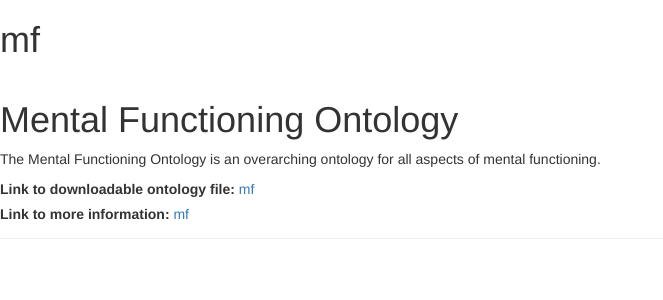
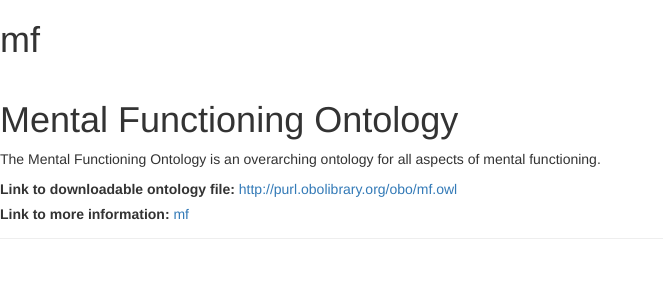
Before and after one commit to bssofoundry/bssofoundry.github.io, a Jekyll site: the page built from ontology/mf_outline.md, in a window 1280 px wide. Shown: the top 300 px of the page, without its empty margins (0-663 px from the left). Built offline with Jekyll 4.4.1, drawn with Linux system fonts in a browser that asks for light colours.

Commit message:
correct purl link in outline view
Signed-off-by: Tom <tomjuggler@gmail.com>

```diff
--- a/_layouts/home.html
+++ b/_layouts/home.html
@@ -14,6 +14,7 @@ layout: default
   {{ content }}
 
   <button id="switch-outline" type="button" class="btn btn-primary">Switch</button>
+  <!--TODO: switch-outline and divs populated per ontology-->
   <!--OUTLINE-->
   <div id="outline">
     <iframe src={% link ontology/mf_outline.md %} width="1000" height="250" frameborder="0" scrolling="no"></iframe>
--- a/_layouts/ontology_detail_test_outline.html
+++ b/_layouts/ontology_detail_test_outline.html
@@ -48,7 +48,7 @@ layout: default
         {{page.description}}
       </p>
       <label>Link to downloadable ontology file:</label>
-      <a href="http://purl.obolibrary.org/obo/{{page.id}}/">{{page.id}}</a>
+      <a href="http://purl.obolibrary.org/obo/{{page.id}}.owl">http://purl.obolibrary.org/obo/{{page.id}}.owl</a>
       <br>
 
       <label>Link to more information: </label>
```
